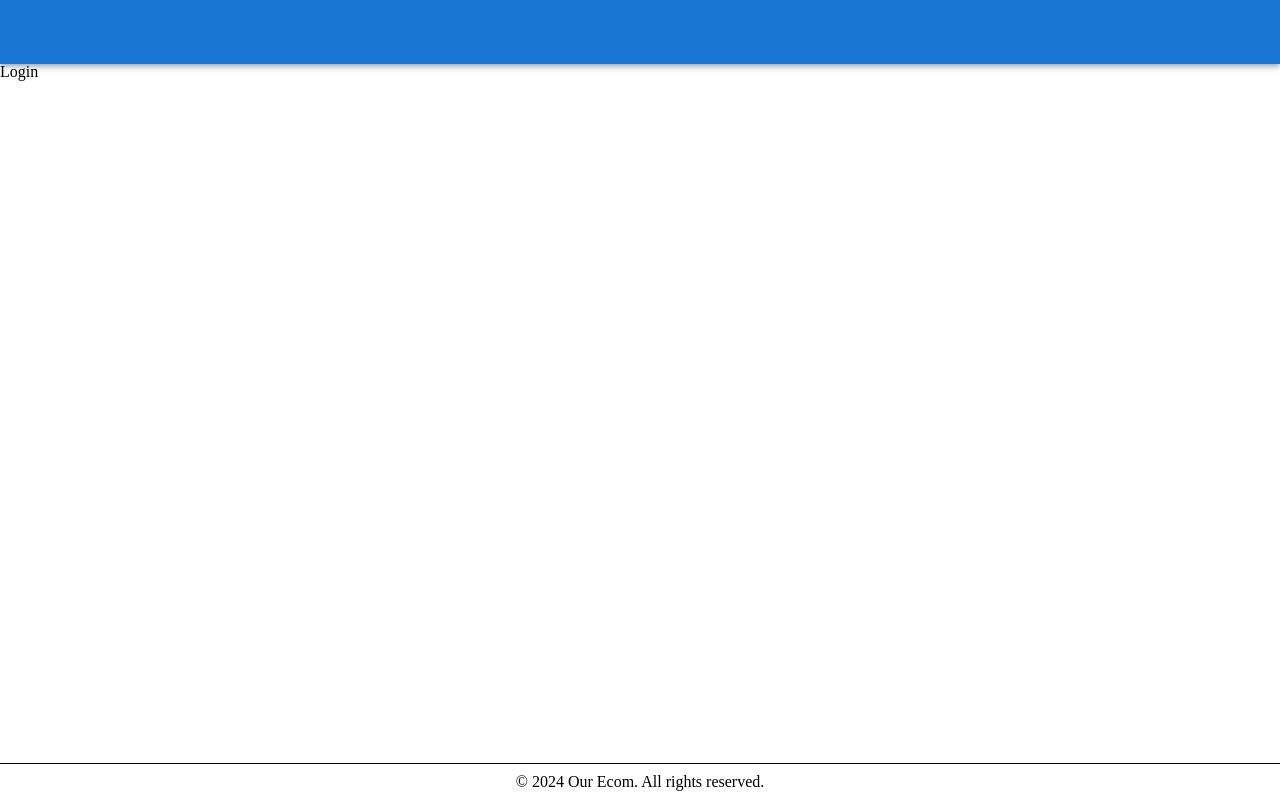
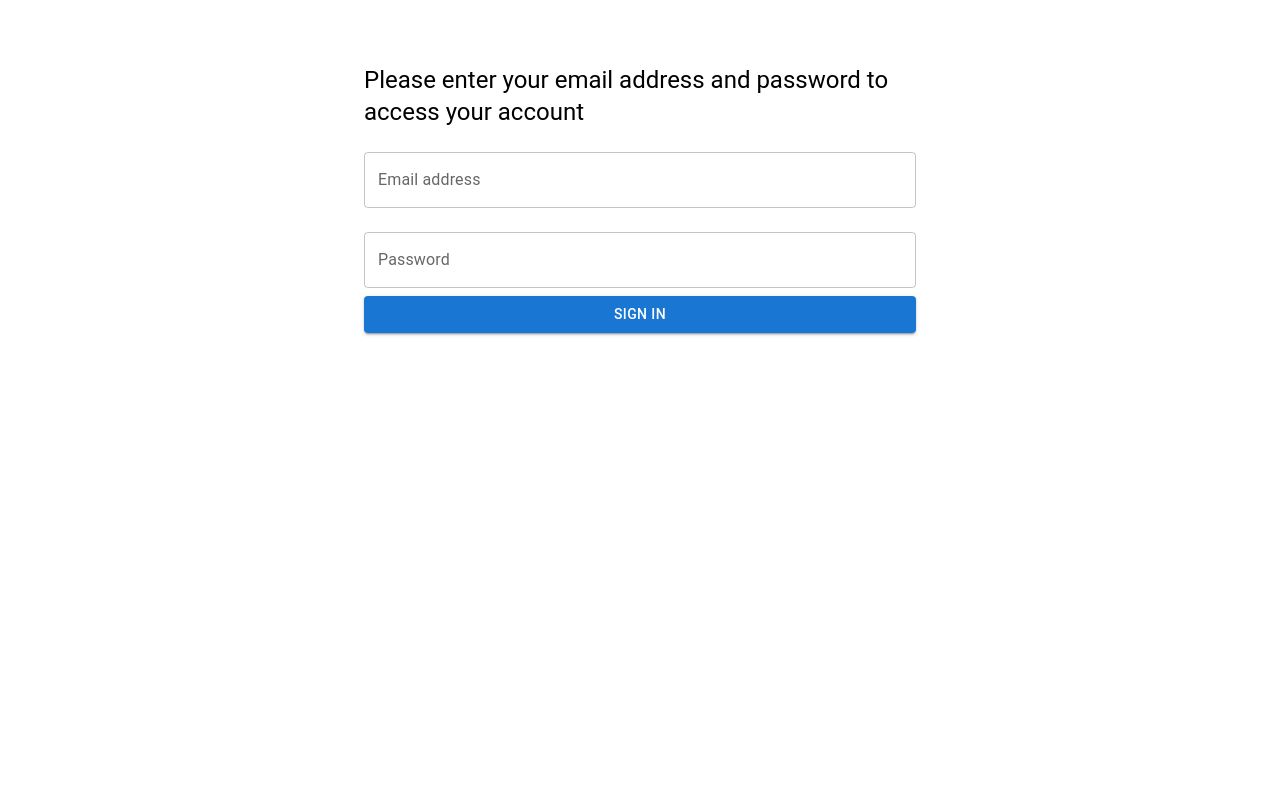
Before and after one commit to Alaa-Elghamry/Trianglez-BookStore-Task, a React (Vite) app: page /login in a window 1280 px wide. Built offline with nearby package versions, Linux system fonts and the light colour scheme.

Commit message:
feat: Add LoginForm component for user authentication and update the auth slice

```diff
--- /dev/null
+++ b/src/components/forms/LoginForm.jsx
@@ -0,0 +1,93 @@
+// src/LoginForm.jsx
+import React, { useEffect } from "react";
+import { useDispatch, useSelector } from "react-redux";
+import { useFormik } from "formik";
+import * as Yup from "yup";
+import { TextField, Button, Container, Typography, Box } from "@mui/material";
+import { useNavigate } from "react-router-dom";
+import { login } from "../../store/slices/authSlice";
+
+const validationSchema = () =>
+  Yup.object({
+    email: Yup.string()
+      .email("Please enter a valid email format")
+      .required("This field is required"),
+    password: Yup.string().required("This field is required"),
+  });
+
+const mockApiCall = (values) =>
+  new Promise((resolve) => {
+    setTimeout(() => {
+      resolve({ email: values.email });
+    }, 1000);
+  });
+
+function LoginForm() {
+  const dispatch = useDispatch();
+  const navigate = useNavigate();
+  const isAuthenticated = useSelector((state) => state.auth.isAuthenticated);
+
+  useEffect(() => {
+    if (isAuthenticated) {
+      navigate("/");
+    }
+  }, [isAuthenticated, navigate]);
+  const formik = useFormik({
+    initialValues: {
+      email: "",
+      password: "",
+    },
+    validationSchema,
+    onSubmit: async (values) => {
+      try {
+        const user = await mockApiCall(values);
+        dispatch(login(user));
+        navigate("/");
+      } catch (error) {
+        console.error("Error during login process:", error);
+      }
+    },
+  });
+
+  return (
+    <Container maxWidth="sm">
+      <Box sx={{ mt: 8 }}>
+        <Typography variant="h5" component="h1" gutterBottom>
+          Please enter your email address and password to access your account
+        </Typography>
+        <form onSubmit={formik.handleSubmit}>
+          <TextField
+            fullWidth
+            id="email"
+            name="email"
+            label="Email address"
+            value={formik.values.email}
+            onChange={formik.handleChange}
+            onBlur={formik.handleBlur}
+            error={formik.touched.email && Boolean(formik.errors.email)}
+            helperText={formik.touched.email && formik.errors.email}
+            margin="normal"
+          />
+          <TextField
+            fullWidth
+            id="password"
+            name="password"
+            label="Password"
+            type="password"
+            value={formik.values.password}
+            onChange={formik.handleChange}
+            onBlur={formik.handleBlur}
+            error={formik.touched.password && Boolean(formik.errors.password)}
+            helperText={formik.touched.password && formik.errors.password}
+            margin="normal"
+          />
+          <Button color="primary" variant="contained" fullWidth type="submit">
+            Sign In
+          </Button>
+        </form>
+      </Box>
+    </Container>
+  );
+}
+
+export default LoginForm;
--- a/src/pages/Login.jsx
+++ b/src/pages/Login.jsx
@@ -1,5 +1,6 @@
 import React from "react";
+import LoginForm from "../components/forms/LoginForm";
 
 export default function Login() {
-  return <div>Login</div>;
+  return <LoginForm />;
 }
--- a/src/routes/AppRouter.jsx
+++ b/src/routes/AppRouter.jsx
@@ -1,13 +1,33 @@
 import React from "react";
-import { createBrowserRouter, RouterProvider } from "react-router-dom";
+import {
+  createBrowserRouter,
+  RouterProvider,
+  Navigate,
+} from "react-router-dom";
 // layouts
+import { useSelector } from "react-redux";
 import MainLayout from "../layouts/MainLayout/MainLayout";
 // pages
 import Home from "../pages/Home";
 import Error from "../pages/Error";
 import Login from "../pages/Login";
 
+function ProtectedRoute({ children }) {
+  const isAuthenticated = useSelector((state) => state.auth.isAuthenticated);
+  const isLoggedIn = isAuthenticated;
+
+  if (!isLoggedIn) {
+    return <Navigate to="/login" replace />;
+  }
+
+  return children;
+}
+
 const router = createBrowserRouter([
+  {
+    path: "/login",
+    element: <Login />,
+  },
   {
     path: "/",
     element: <MainLayout />,
@@ -15,11 +35,11 @@
     children: [
       {
         index: true,
-        element: <Home />,
-      },
-      {
-        path: "login",
-        element: <Login />,
+        element: (
+          <ProtectedRoute>
+            <Home />
+          </ProtectedRoute>
+        ),
       },
     ],
   },
--- a/src/store/slices/authSlice.js
+++ b/src/store/slices/authSlice.js
@@ -1,14 +1,23 @@
 import { createSlice } from "@reduxjs/toolkit";
+
+const userFromLocalStorage = JSON.parse(localStorage.getItem("user"));
 
 const authSlice = createSlice({
   name: "auth",
-  initialState: { isAuthenticated: false },
+  initialState: {
+    isAuthenticated: !!userFromLocalStorage,
+    user: userFromLocalStorage,
+  },
   reducers: {
-    login(state) {
+    login(state, action) {
       state.isAuthenticated = true;
+      state.user = action.payload;
+      localStorage.setItem("user", JSON.stringify(action.payload));
     },
     logout(state) {
       state.isAuthenticated = false;
+      state.user = null;
+      localStorage.removeItem("user");
     },
   },
 });
```
